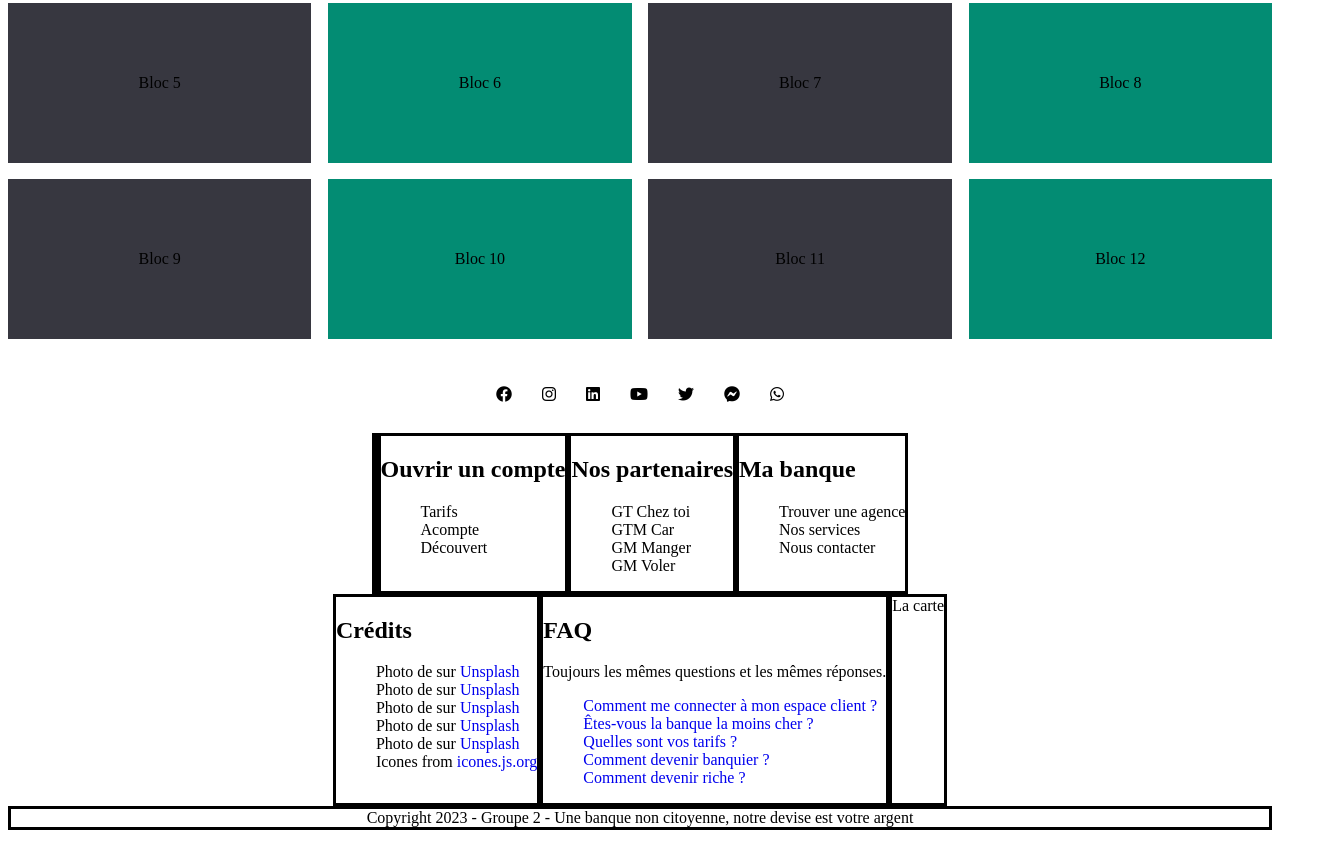
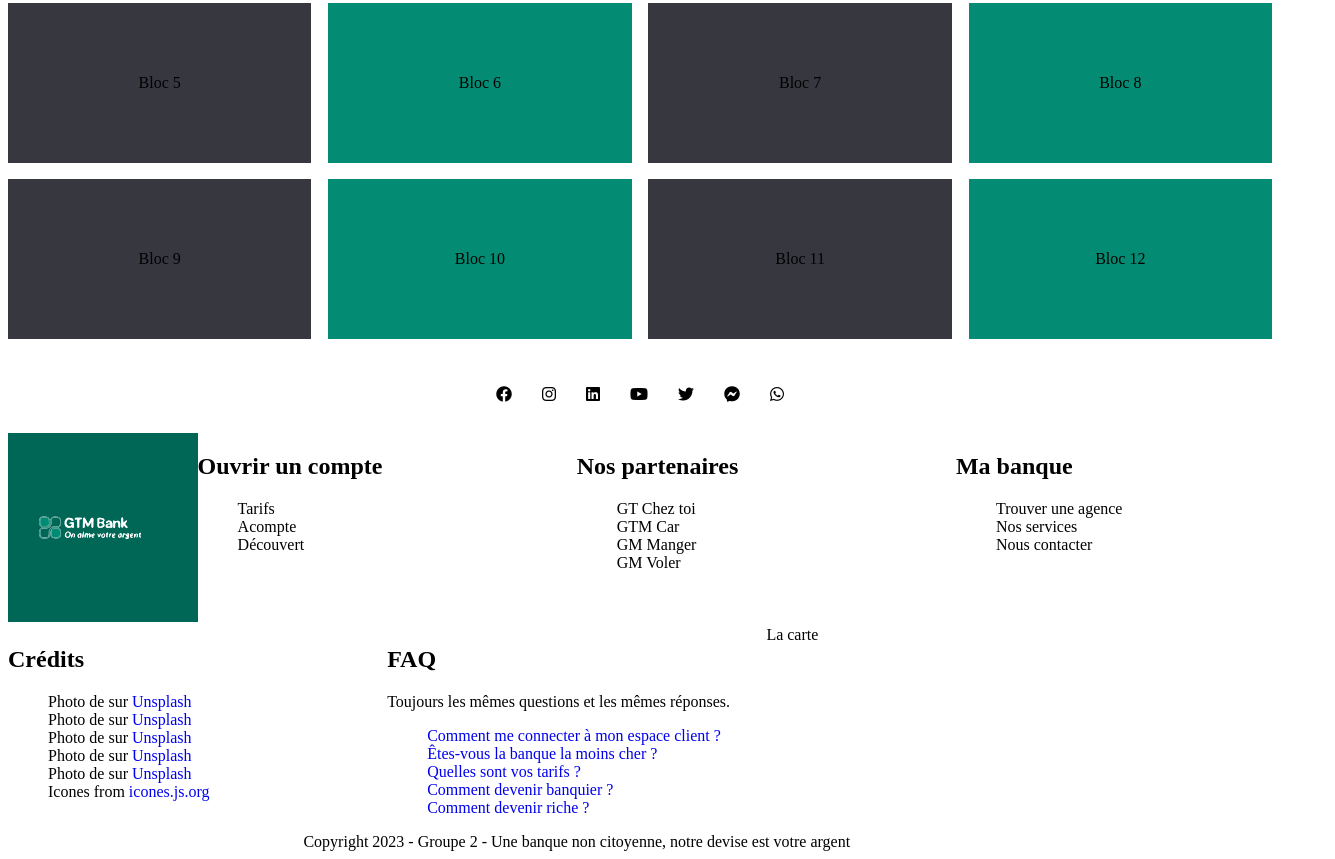
Before and after one commit to thau-emile/tp_validation_fullstack, a plain HTML site: page src/index.html in a window 1280 px wide. Shown: the part 1366-2225 px from the top of the page, 1335 px wide, since content can reach past the window. Before the commit the page ends 2204 px from the top, so only its background shows below. Drawn offline with nearby package versions, Linux system fonts and the light colour scheme.

Commit message:
Update footer to grid

```diff
--- a/src/css/footer.css
+++ b/src/css/footer.css
@@ -3,12 +3,6 @@
 .index-footer {
   display: flex;
   flex-direction: column;
-}
-
-.index-footer > div {
-  display: flex;
-  flex-direction: row;
-  justify-content: center;
 }
 
 .index-footer ul {
@@ -36,7 +30,48 @@
   color: black;
 }
 
-.index-footer-box {
-  margin: 0 0;
-  border: solid black 3px;
+.index-footer-bottom-box {
+  display: grid;
+  grid-template-columns: 15% 15% 15% 15% 15% 15% 15%;
 }
+
+.index-footer-container-logo {
+  grid-column: 1;
+  grid-row: 1;
+}
+
+.index-footer-container-open-account {
+  grid-column: 2 / span 2;
+  grid-row: 1;
+}
+
+.index-footer-container-partners {
+  grid-column: 4 / span 2;
+  grid-row: 1;
+}
+
+.index-footer-container-my-bank {
+  grid-column: 6 / span 2;
+  grid-row: 1;
+}
+
+.index-footer-container-credits {
+  grid-column: 1 / span 2;
+  grid-row: 2;
+}
+
+.index-footer-container-faq {
+  grid-column: 3 / span 2;
+  grid-row: 2;
+}
+
+.index-footer-container-map {
+  grid-column: 5 / span 3;
+  grid-row: 2;
+}
+
+.index-footer-container-copyright {
+  grid-column: 1 / 7;
+  grid-row: 3;
+  text-align: center;
+}
--- a/src/index.html
+++ b/src/index.html
@@ -129,11 +129,11 @@
           </ul>
         </nav>
       </div>
-      <div>
-        <div class="index-footer-box">
+      <div class="index-footer-bottom-box">
+        <div class="index-footer-container-logo">
           <img src="./img/logo.svg" alt="" />
         </div>
-        <div class="index-footer-box">
+        <div class="index-footer-container-open-account">
           <nav>
             <h2>Ouvrir un compte</h2>
             <ul>
@@ -143,7 +143,7 @@
             </ul>
           </nav>
         </div>
-        <div class="index-footer-box">
+        <div class="index-footer-container-partners">
           <nav>
             <h2>Nos partenaires</h2>
             <ul>
@@ -154,7 +154,7 @@
             </ul>
           </nav>
         </div>
-        <div class="index-footer-box">
+        <div class="index-footer-container-my-bank">
           <nav>
             <h2>Ma banque</h2>
             <ul>
@@ -164,9 +164,7 @@
             </ul>
           </nav>
         </div>
-      </div>
-      <div>
-        <div class="index-footer-box">
+        <div class="index-footer-container-credits">
           <h2>Crédits</h2>
           <ul>
             <li>Photo de sur <a href="#">Unsplash</a></li>
@@ -177,7 +175,7 @@
             <li>Icones from <a href="#">icones.js.org</a></li>
           </ul>
         </div>
-        <div class="index-footer-box">
+        <div class="index-footer-container-faq">
           <nav>
             <h2>FAQ</h2>
             Toujours les mêmes questions et les mêmes réponses.
@@ -192,11 +190,11 @@
             </ul>
           </nav>
         </div>
-        <div class="index-footer-box">La carte</div>
-      </div>
-      <div class="index-footer-box">
-        Copyright 2023 - Groupe 2 - Une banque non citoyenne, notre devise est
-        votre argent
+        <div class="index-footer-container-map">La carte</div>
+        <div class="index-footer-container-copyright">
+          Copyright 2023 - Groupe 2 - Une banque non citoyenne, notre devise est
+          votre argent
+        </div>
       </div>
     </footer>
   </body>
```
